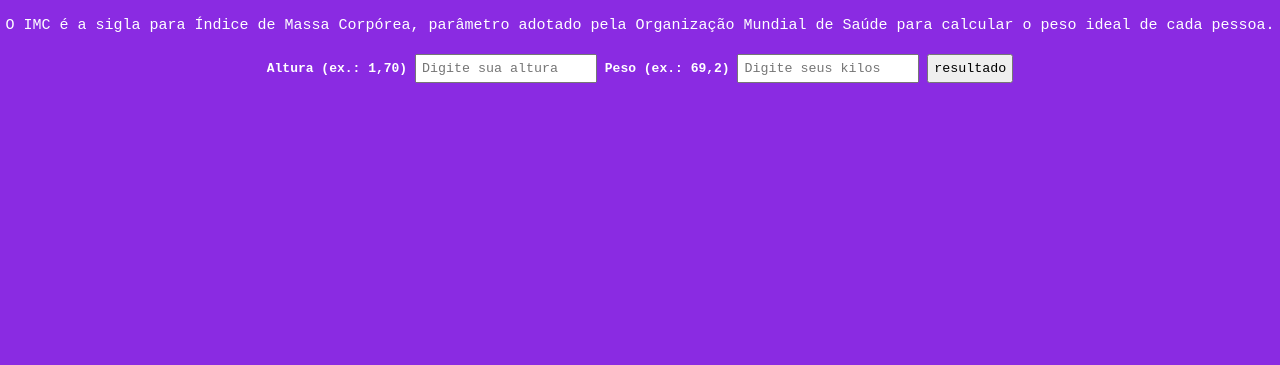
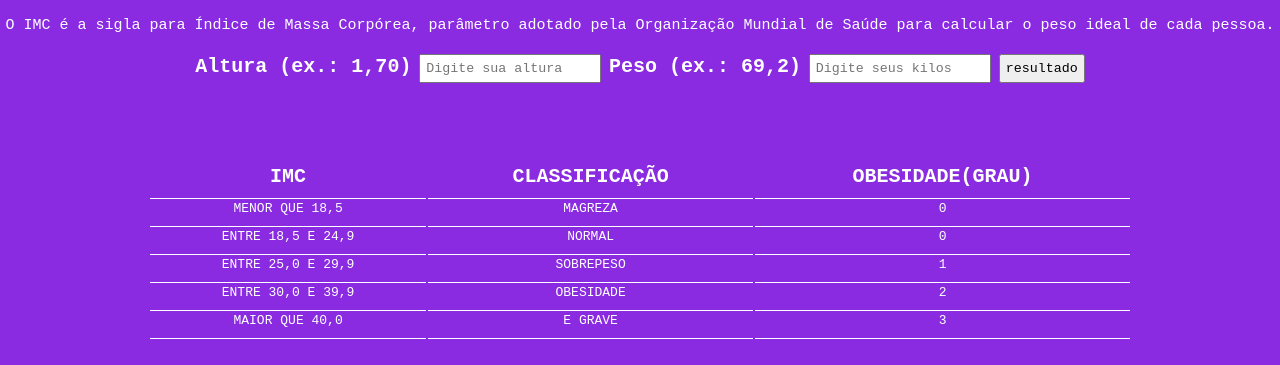
Before and after one commit to HeltonCarlos/Javacript-curso, a website: page modelo07/index.html in a window 1280 px wide. Shown: the part 53-418 px from the top of the page. Drawn offline with Linux system fonts and the light colour scheme.

Commit message:
ajuste README
Ajuste!

```diff
--- a/modelo07/index.html
+++ b/modelo07/index.html
@@ -23,6 +23,46 @@
         <div id="resposta"></div>
     </div>
 
+    <table class="container">
+        <tr>
+            <td><strong>IMC</strong></td>
+            <td><strong>CLASSIFICAÇÃO</strong></td>
+            <td><strong>OBESIDADE(GRAU)</strong></td>
+        </tr>
+
+        <tr>
+            <td>MENOR QUE 18,5</td>
+            <td>MAGREZA</td>
+            <td>0</td>
+        </tr>
+
+
+        <tr>
+            <td>ENTRE 18,5 E 24,9</td>
+            <td>NORMAL</td>
+            <td>0</td>
+        </tr>
+
+        <tr>
+            <td>ENTRE 25,0 E 29,9</td>
+            <td>SOBREPESO</td>
+            <td>1</td>
+        </tr>
+
+        <tr>
+            <td>ENTRE 30,0 E 39,9</td>
+            <td>OBESIDADE</td>
+            <td>2</td>
+        </tr>
+
+        <tr>
+            <td>MAIOR QUE 40,0</td>
+            <td>E GRAVE</td>
+            <td>3</td>
+        </tr>
+
+    </table>
+
     <script src="app.js"></script>
 </body>
 </html>
--- a/modelo07/style.css
+++ b/modelo07/style.css
@@ -8,4 +8,12 @@ p{margin-top: 20px;font-size: 15px;}
 
 .container{width: 80%;margin: 0 auto;text-align: center;padding: 20px;}
 
+#resposta{padding: 20px;font-size: 20px;}
+
 input{padding: 5px;}
+
+table{padding: 20px;}
+
+strong{font-size: 20px;}
+
+td{border-bottom: 1px solid #fff;padding-bottom: 10px;}
```
